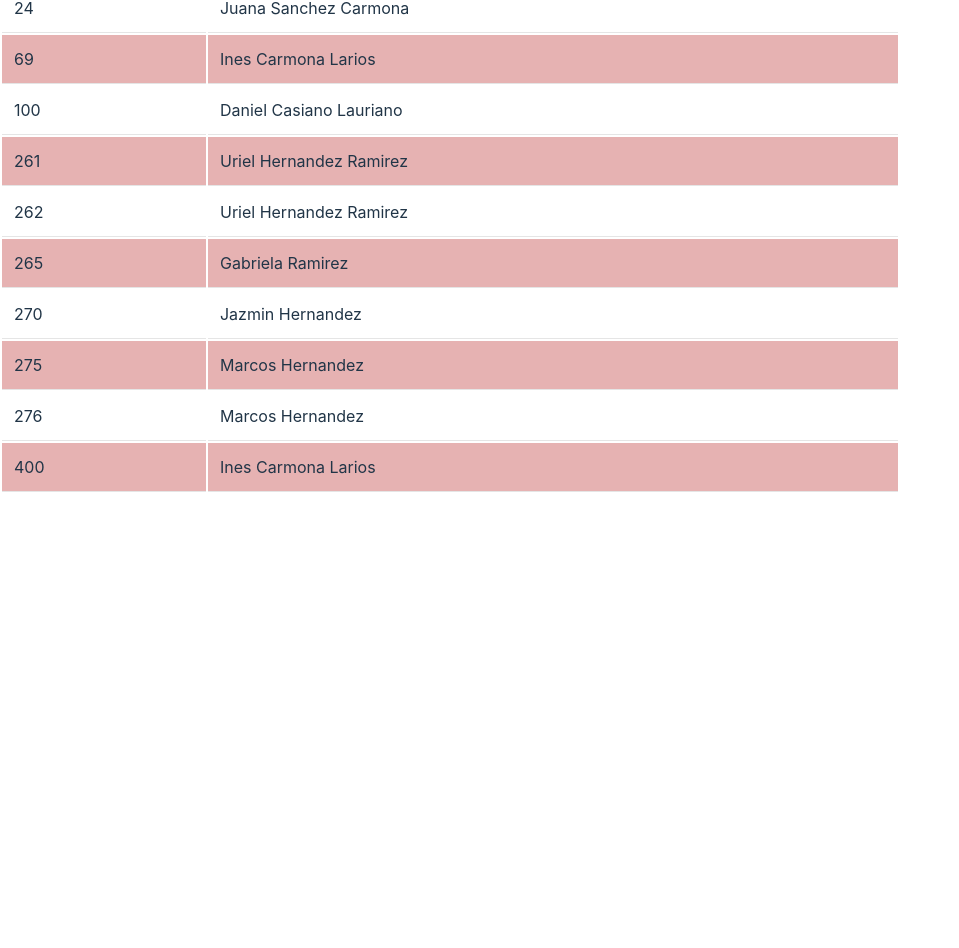
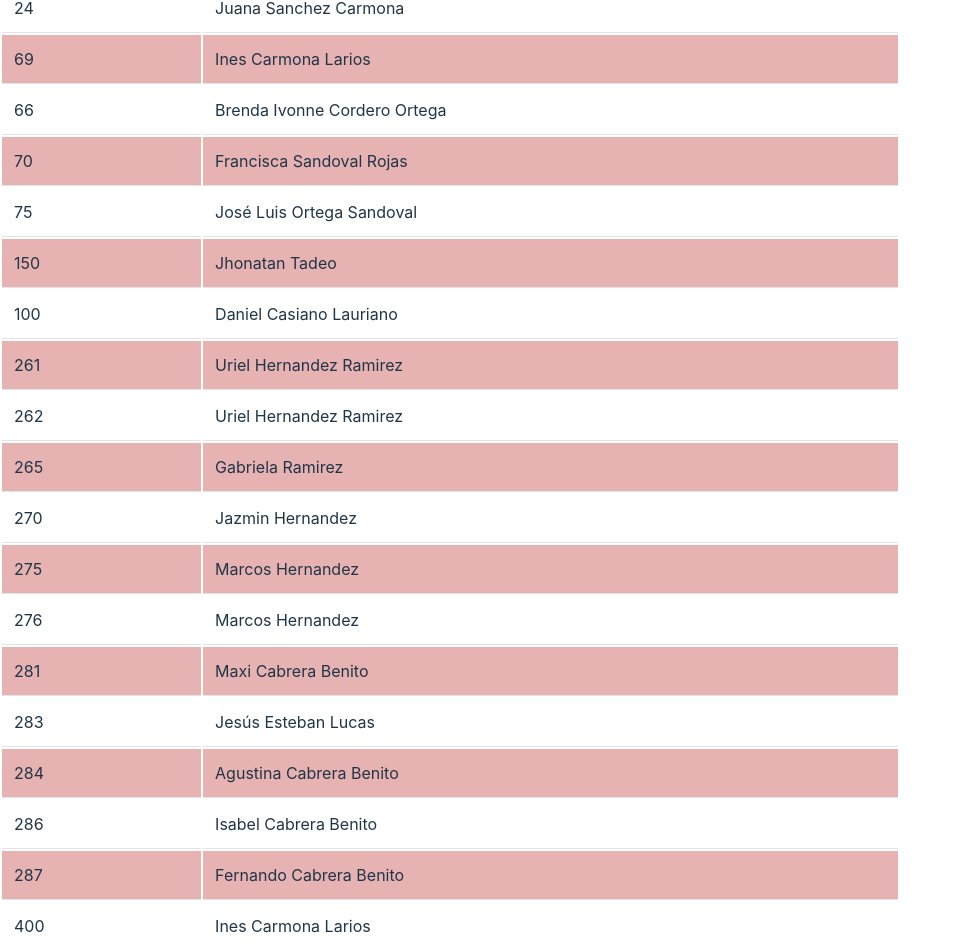
Before and after one commit to ingeabraham23/apoyaaeloy, a React (Vite) app: page / in a window 1280 px wide. Shown: the part 3034-3982 px from the top of the page, without its empty margins (0-959 px from the left). Before the commit the page ends 3528 px from the top, so only its background shows below. Built offline with nearby package versions, Linux system fonts and the light colour scheme.

Commit message:
Nuevos participantes

```diff
--- a/src/App.jsx
+++ b/src/App.jsx
@@ -42,7 +42,26 @@ function App() {
       boleto: "69",
       nombre: "Ines Carmona Larios",
     },
+    {
+      boleto: "66",
+      nombre: "Brenda Ivonne Cordero Ortega",
+    },
+    {
+      boleto: "70",
+      nombre: "Francisca Sandoval Rojas",
+    },
 
+    //71-80
+    {
+      boleto: "75",
+      nombre: "José Luis Ortega Sandoval",
+    },
+
+    //141-150
+    {
+      boleto: "150",
+      nombre: "Jhonatan Tadeo",
+    },
    //91-100
     {
       boleto: "100",
@@ -73,6 +92,27 @@ function App() {
     {
       boleto: "276",
       nombre: "Marcos Hernandez",
+    },
+    //281-290
+    {
+      boleto: "281",
+      nombre: "Maxi Cabrera Benito",
+    },
+    {
+      boleto: "283",
+      nombre: "Jesús Esteban Lucas",
+    },
+    {
+      boleto: "284",
+      nombre: "Agustina Cabrera Benito",
+    },
+    {
+      boleto: "286",
+      nombre: "Isabel Cabrera Benito",
+    },
+    {
+      boleto: "287",
+      nombre: "Fernando Cabrera Benito",
     },
     //391-400
     {
```
